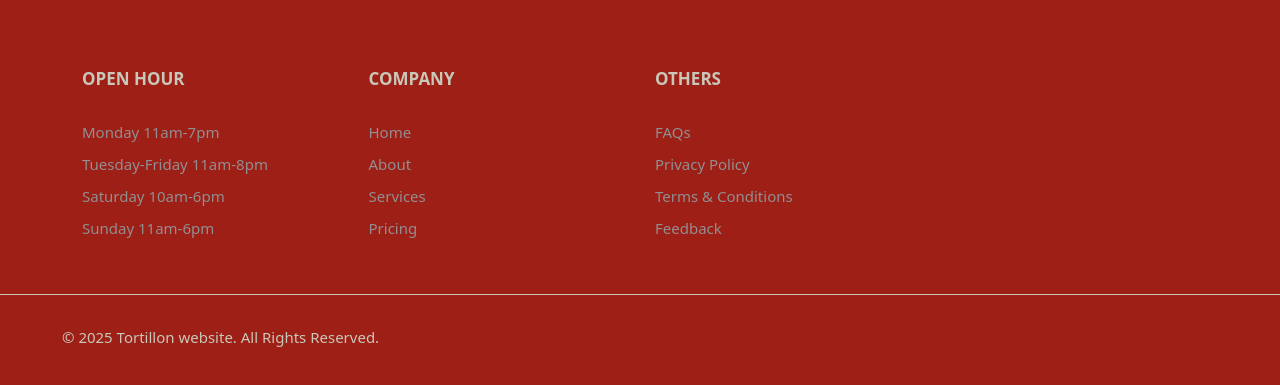
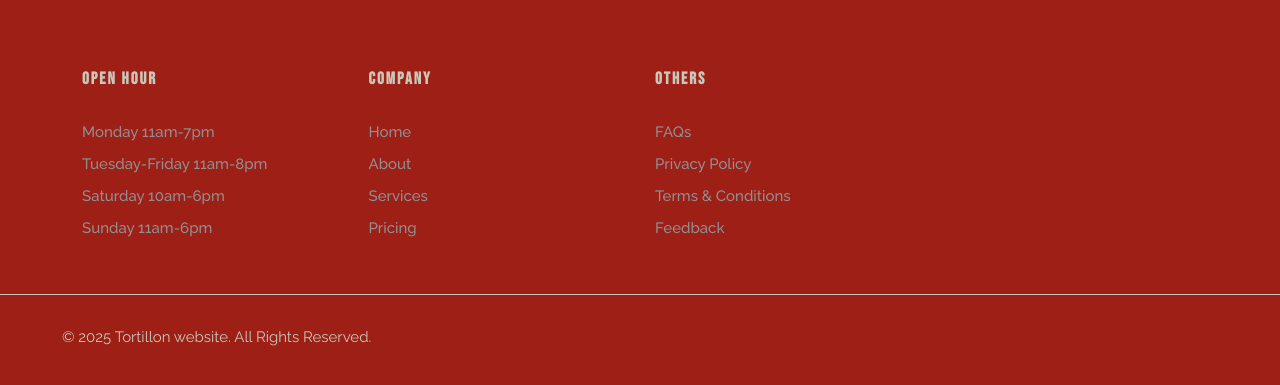
Before and after one commit to Ashique64/RepsKing, a React (Vite) app in the folder Fitness/: page / in a window 1280 px wide. Shown: the part 3934-4319 px from the top of the page. Built offline with nearby package versions, Linux system fonts and the light colour scheme; a web font is replaced by a local one.

Commit message:
Almost completed

```diff
--- a/Fitness/src/Components/About/About.scss
+++ b/Fitness/src/Components/About/About.scss
@@ -143,7 +143,7 @@
                 }
 
                 .item2 {
-                    padding: 25px 15px;
+                    padding: 45px 15px;
                     .about_content {
                         padding: 0;
 
--- a/Fitness/src/Components/Footer/Footer.scss
+++ b/Fitness/src/Components/Footer/Footer.scss
@@ -75,6 +75,8 @@
                             h4 {
                                 font-weight: 700;
                                 font-size: 17px;
+                                font-family: var(--sub-title-font-2);
+                                letter-spacing: 2px;
                                 line-height: 18px;
                                 text-transform: uppercase;
                                 color: var(--text-color);
@@ -94,6 +96,7 @@
                                         color: var(--para-color);
                                         font-weight: 500;
                                         font-size: 15px;
+                                        font-family: var(--para-font);
                                         line-height: 32px;
                                         text-decoration: none;
                                         transition: 0.3s;
@@ -128,6 +131,7 @@
                         span {
                             font-weight: 400;
                             font-size: 15px;
+                            font-family: var(--para-font);
                             line-height: 35px;
                             color: var(--text-color);
                         }
```
